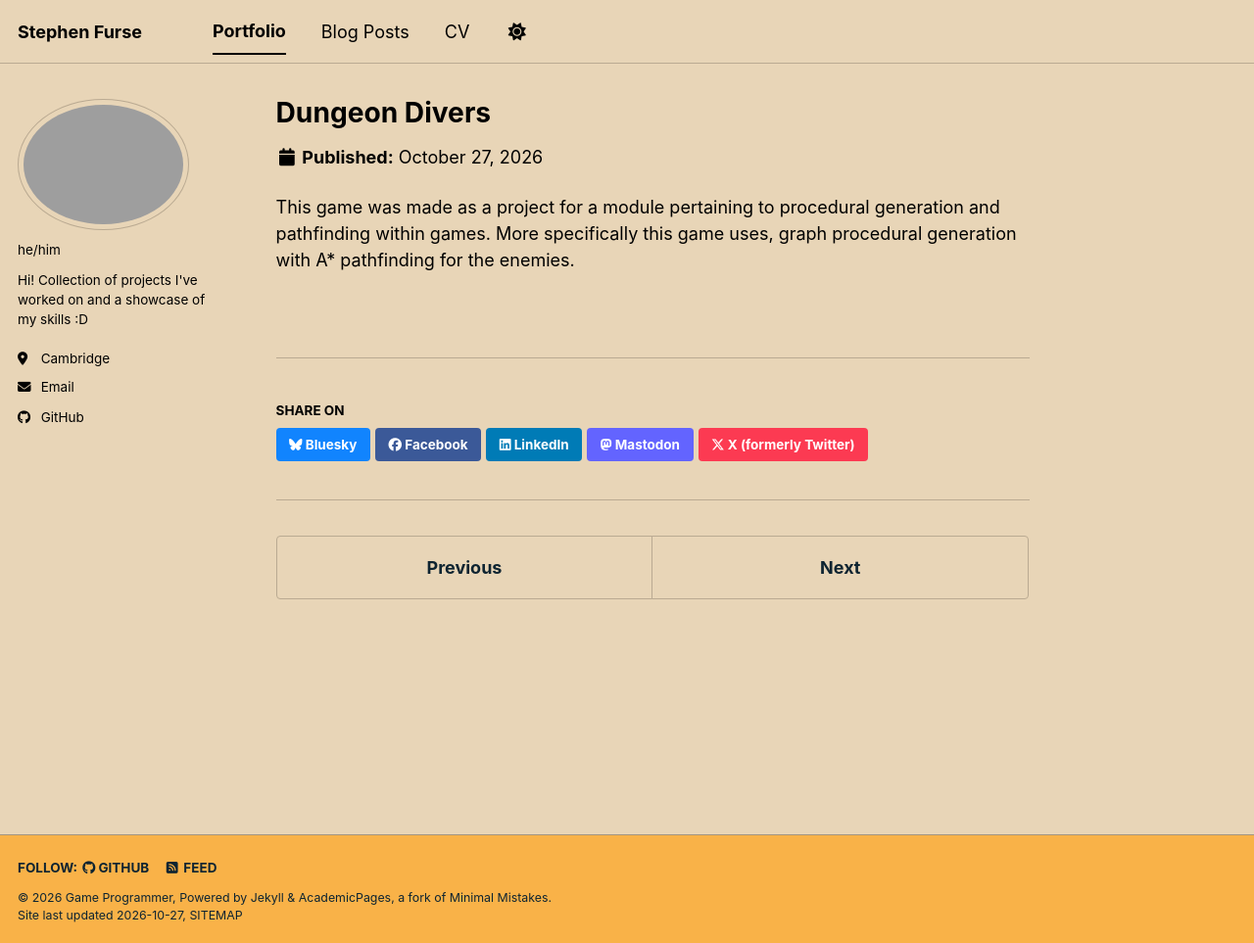
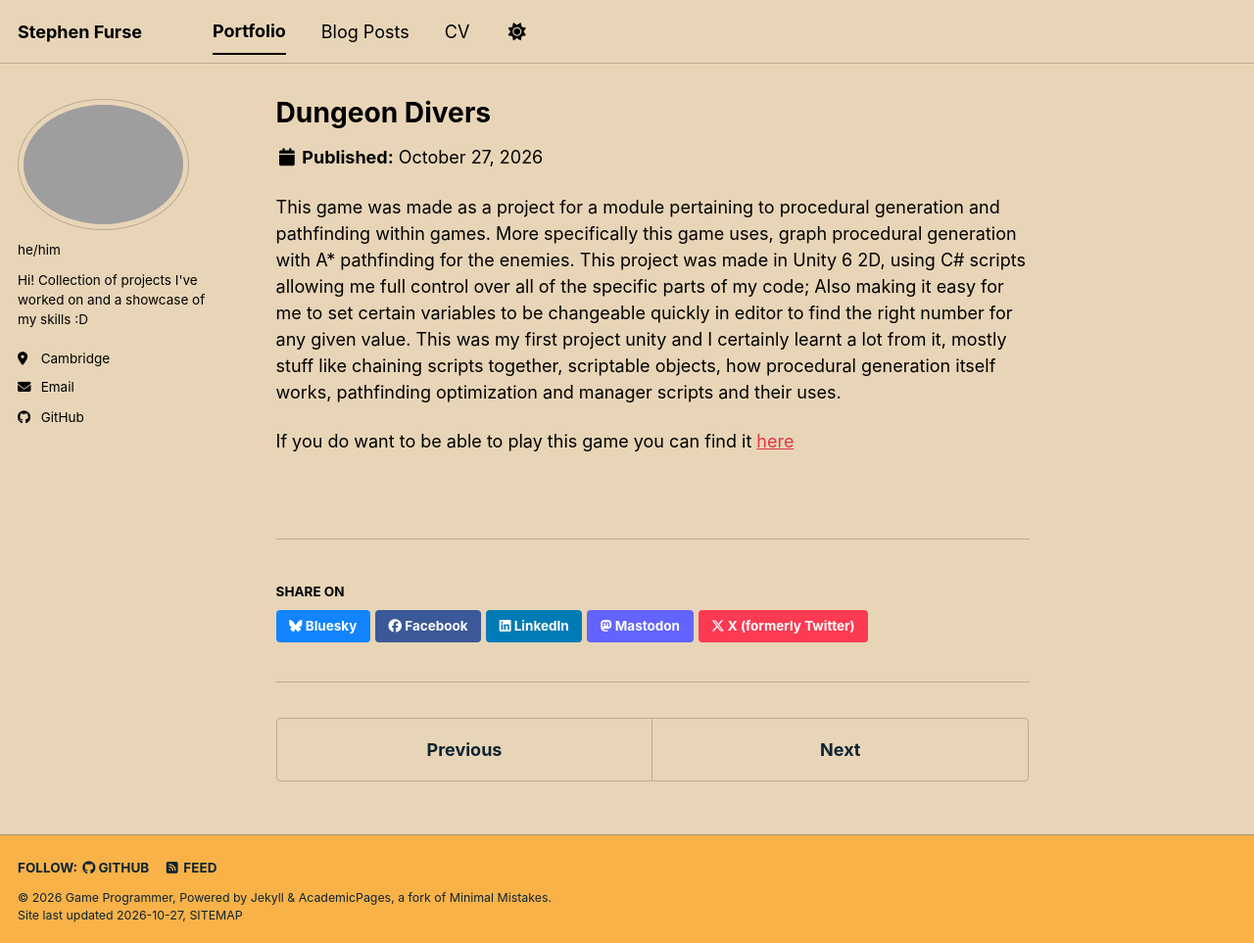
Before and after one commit to Stephen-Furse/Stephen-Furse.github.io, a Jekyll site: the page built from _portfolio/portfolio-1.md, in a window 1280 px wide and 963 px high. Shown: the whole window at 98% size. Built offline with Jekyll 4.4.1, drawn with Linux system fonts in a browser that asks for light colours; a script bundle is joined from its source files by our own code; a style sheet for code colours, icons or effects is not loaded.

Commit message:
updating portfolio page

```diff
--- a/_portfolio/portfolio-1.md
+++ b/_portfolio/portfolio-1.md
@@ -4,4 +4,6 @@ excerpt: "Procedural Generated Dungeon Diving Game<br/><img src='/images/500x300
 collection: portfolio
 ---
 
-This game was made as a project for a module pertaining to procedural generation and pathfinding within games. More specifically this game uses, graph procedural generation with A* pathfinding for the enemies.
+This game was made as a project for a module pertaining to procedural generation and pathfinding within games. More specifically this game uses, graph procedural generation with A* pathfinding for the enemies. This project was made in Unity 6 2D, using C# scripts allowing me full control over all of the specific parts of my code; Also making it easy for me to set certain variables to be changeable quickly in editor to find the right number for any given value. This was my first project unity and I certainly learnt a lot from it, mostly stuff like chaining scripts together, scriptable objects, how procedural generation itself works, pathfinding optimization and manager scripts and their uses.
+
+If you do want to be able to play this game you can find it [here](https://static-eulogy-studios.itch.io)
```
